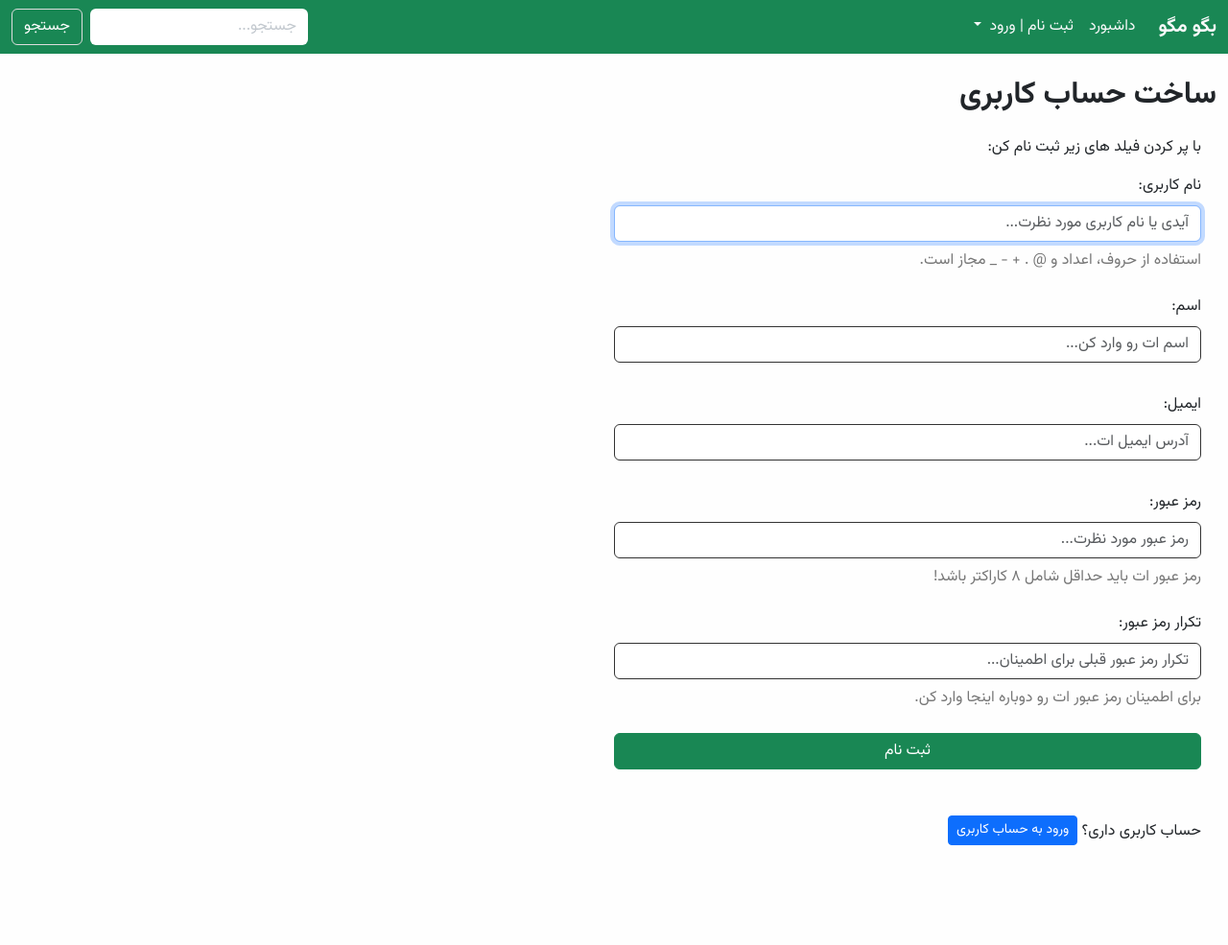
After one commit to dori-dev/social-network, a Django app: page /account/register/ in a window 1280 px wide. The commit adds this page. Shown: the whole page at 96% size. Run offline with Django 4.2, Linux system fonts and the light colour scheme.

Commit message:
add register page

```diff
--- a/src/account/forms.py
+++ b/src/account/forms.py
@@ -1,33 +1,32 @@
 from django import forms
 from django.contrib.auth import forms as auth_forms
-from django.core.mail import EmailMultiAlternatives
-from django.template import loader
+from django.contrib.auth.models import User
 
 
 class LoginForm(auth_forms.AuthenticationForm):
     error_messages = {
-        "invalid_login": "لطفا نام کاربری یا رمز عبور صحیح را وارد کن!",
-        "inactive": "این حساب کاربری غیر فعال شده.",
+        'invalid_login': 'لطفا نام کاربری یا رمز عبور صحیح را وارد کن!',
+        'inactive': 'این حساب کاربری غیر فعال شده.',
     }
 
     username = auth_forms.UsernameField(
-        label="نام کاربری",
+        label='نام کاربری',
         widget=forms.TextInput(
             attrs={
-                "autofocus": True,
-                "class": "form-control mt-2 direction-change",
-                "placeholder": "نام کاربری ات رو وارد کن...",
+                'autofocus': True,
+                'class': 'form-control mt-2 direction-change',
+                'placeholder': 'نام کاربری ات رو وارد کن...',
             }
         )
     )
     password = forms.CharField(
-        label="رمز عبور",
+        label='رمز عبور',
         strip=False,
         widget=forms.PasswordInput(
             attrs={
-                "autocomplete": "current-password",
-                "class": "form-control mt-2 mb-2 direction-change",
-                "placeholder": "رمز عبور ات رو وارد کن...",
+                'autocomplete': 'current-password',
+                'class': 'form-control mt-2 mb-2 direction-change',
+                'placeholder': 'رمز عبور ات رو وارد کن...',
             }
         ),
     )
@@ -35,58 +34,58 @@ class LoginForm(auth_forms.AuthenticationForm):
 
 class ChangePasswordForm(auth_forms.PasswordChangeForm):
     error_messages = {
-        "password_incorrect": "رمز عبور قدیمی ات رو اشتباه وارد کردی!",
-        "password_mismatch":  "دو رمز عبور جدید رو مثل هم وارد نکردی.",
+        'password_incorrect': 'رمز عبور قدیمی ات رو اشتباه وارد کردی!',
+        'password_mismatch':  'دو رمز عبور جدید رو مثل هم وارد نکردی.',
     }
 
     old_password = forms.CharField(
-        label="رمز عبور قدیمی",
+        label='رمز عبور قدیمی',
         strip=False,
         widget=forms.PasswordInput(
             attrs={
-                "autocomplete": "current-password",
-                "autofocus": True,
-                "class": "form-control mt-2 direction-change",
-                "placeholder": "رمز عبور قدیمی ات رو وارد کن...",
+                'autocomplete': 'current-password',
+                'autofocus': True,
+                'class': 'form-control mt-2 direction-change',
+                'placeholder': 'رمز عبور قدیمی ات رو وارد کن...',
             }
         ),
     )
     new_password1 = forms.CharField(
-        label="رمز عبور جدید",
+        label='رمز عبور جدید',
         widget=forms.PasswordInput(
             attrs={
-                "autocomplete": "new-password",
-                "class": "form-control mt-2 mb-2 direction-change",
-                "placeholder": "رمز عبور جدید ات رو وارد کن...",
+                'autocomplete': 'new-password',
+                'class': 'form-control mt-2 mb-2 direction-change',
+                'placeholder': 'رمز عبور جدید ات رو وارد کن...',
             }
         ),
         strip=False,
-        help_text="رمز عبور ات باید حداقل شامل ۸ کاراکتر باشد!",
+        help_text='رمز عبور ات باید حداقل شامل ۸ کاراکتر باشد!',
     )
     new_password2 = forms.CharField(
-        label="تکرار رمز عبور جدید",
+        label='تکرار رمز عبور جدید',
         strip=False,
         widget=forms.PasswordInput(
             attrs={
-                "autocomplete": "new-password",
-                "class": "form-control mt-2 mb-2 direction-change",
-                "placeholder": "رمز عبور جدید ات رو دوباره وارد کن...",
+                'autocomplete': 'new-password',
+                'class': 'form-control mt-2 mb-2 direction-change',
+                'placeholder': 'رمز عبور جدید ات رو دوباره وارد کن...',
             }
         ),
     )
 
-    field_order = ["old_password", "new_password1", "new_password2"]
+    field_order = ['old_password', 'new_password1', 'new_password2']
 
 
 class ResetPasswordForm(auth_forms.PasswordResetForm):
     email = forms.EmailField(
-        label="ایمیل",
+        label='ایمیل',
         max_length=254,
         widget=forms.EmailInput(
             attrs={
-                "autocomplete": "email",
-                "class": "form-control mt-2 mb-2 rtl direction-change",
-                "placeholder": "آدرس ایمیل حساب کاربری ات رو وارد کن...",
+                'autocomplete': 'email',
+                'class': 'form-control mt-2 mb-2 rtl direction-change',
+                'placeholder': 'آدرس ایمیل حساب کاربری ات رو وارد کن...',
             }
         ),
     )
@@ -94,29 +93,117 @@ class ResetPasswordForm(auth_forms.PasswordResetForm):
 
 class SetPasswordForm(auth_forms.SetPasswordForm):
     error_messages = {
-        "password_mismatch": "دو رمز عبور جدید رو مثل هم وارد نکردی.",
+        'password_mismatch': 'دو رمز عبور جدید رو مثل هم وارد نکردی.',
     }
 
     new_password1 = forms.CharField(
-        label="رمز عبور جدید",
+        label='رمز عبور جدید',
         widget=forms.PasswordInput(
             attrs={
-                "autocomplete": "new-password",
-                "class": "form-control mt-2 mb-2 direction-change",
-                "placeholder": "رمز عبور جدید ات رو وارد کن...",
+                'autocomplete': 'new-password',
+                'class': 'form-control mt-2 mb-2 direction-change',
+                'placeholder': 'رمز عبور جدید ات رو وارد کن...',
             }
         ),
         strip=False,
-        help_text="رمز عبور ات باید حداقل شامل ۸ کاراکتر باشد!",
+        help_text='رمز عبور ات باید حداقل شامل ۸ کاراکتر باشد!',
     )
     new_password2 = forms.CharField(
-        label="تکرار رمز عبور جدید",
+        label='تکرار رمز عبور جدید',
         strip=False,
         widget=forms.PasswordInput(
             attrs={
-                "autocomplete": "new-password",
-                "class": "form-control mt-2 mb-2 direction-change",
-                "placeholder": "رمز عبور جدید ات رو دوباره وارد کن...",
+                'autocomplete': 'new-password',
+                'class': 'form-control mt-2 mb-2 direction-change',
+                'placeholder': 'رمز عبور جدید ات رو دوباره وارد کن...',
             }
         ),
     )
+
+
+class RegisterForm(auth_forms.UserCreationForm):
+    error_messages = {
+        'password_mismatch': 'دو رمز عبور رو مثل هم وارد نکردی.',
+    }
+
+    password1 = forms.CharField(
+        label='رمز عبور',
+        strip=False,
+        widget=forms.PasswordInput(
+            attrs={
+                'autocomplete': 'new-password',
+                'class': 'form-control mt-2 mb-2 direction-change',
+                'placeholder': 'رمز عبور مورد نظرت...',
+            }
+        ),
+        help_text='رمز عبور ات باید حداقل شامل ۸ کاراکتر باشد!',
+    )
+    password2 = forms.CharField(
+        label='تکرار رمز عبور',
+        widget=forms.PasswordInput(
+            attrs={
+                'autocomplete': 'new-password',
+                'class': 'form-control mt-2 mb-2 direction-change',
+                'placeholder': 'تکرار رمز عبور قبلی برای اطمینان...',
+            }),
+        strip=False,
+        help_text='برای اطمینان رمز عبور ات رو دوباره اینجا وارد کن.',
+    )
+
+    class Meta:
+        model = User
+        fields = (
+            'username',
+            'first_name',
+            'email',
+        )
+        field_classes = {
+            'username': auth_forms.UsernameField
+        }
+        labels = {
+            'username': 'نام کاربری',
+            'first_name': 'اسم',
+            'email': 'ایمیل',
+        }
+
+    def __init__(self, *args, **kwargs):
+        super().__init__(*args, **kwargs)
+        for field in self.fields:
+            self.fields[field].error_messages = {
+                'required': 'پر کردن این فیلد ضروری است!',
+                'invalid': 'این فیلد رو به درستی وارد کن!',
+            }
+        # username
+        help_text = "استفاده از حروف، اعداد و @ . + - _ مجاز است."
+        username = self.fields['username']
+        username.help_text = help_text
+        username.widget.attrs[
+            'class'
+        ] = 'form-control mt-2 mb-2 direction-change'
+        username.widget.attrs[
+            'placeholder'
+        ] = 'آیدی یا نام کاربری مورد نظرت...'
+        username.error_messages = {
+            'required': 'تعیین نام کاربری ضروری است!',
+            'invalid': 'یک نام کاربری صحیح وارد کن.',
+            'unique': 'هم اکنون کاربری با این آیدی وجود دارد.',
+        }
+        # first name
+        first_name = self.fields['first_name']
+        first_name.required = True
+        first_name.widget.attrs['class'] = 'form-control mt-2 mb-2'
+        first_name.widget.attrs['placeholder'] = 'اسم ات رو وارد کن...'
+        first_name.error_messages = {
+            'required': 'اسمتو بهم بگو تا بدونم چی صدات کنم!',
+        }
+        # email
+        email = self.fields['email']
+        email.required = True
+        email.widget.attrs[
+            'class'
+        ] = 'form-control rtl mt-2 mb-2 direction-change'
+        email.widget.attrs['placeholder'] = 'آدرس ایمیل ات...'
+        email.error_messages = {
+            'required': 'پر کردن فیلد ایمیل ضروری است!',
+            'invalid': 'یک ایمیل صحیح وارد کن.',
+        }
--- a/src/account/templates/account/login.html
+++ b/src/account/templates/account/login.html
@@ -33,4 +33,5 @@
       </a>
     </p>
   </div>
+  <div class="py-5"></div>
 {% endblock %}
--- /dev/null
+++ b/src/account/templates/account/register.html
@@ -0,0 +1,30 @@
+{% extends "base.html" %}
+
+{% block title %}ساخت اکانت{% endblock %}
+
+{% block content %}
+  <h2 class="mt-4 bold-font">ساخت حساب کاربری</h2>
+  <div class="form mx-md-3">
+    {% if form.errors %}
+      <p class="mt-4"></p>
+    {% else %}
+      <p class="mt-4">با پر کردن فیلد های زیر ثبت نام کن:</p>
+    {% endif %}
+    <form action="{% url 'account:register' %}" method="post">
+      <div class="d-grid gap-2 col-md-6">
+        {{ form.as_p }}
+      </div>
+      {% csrf_token %}
+      <div class="d-grid gap-2 col-md-6 mt-2">
+        <input class="btn btn-success" type="submit" value="ثبت نام">
+      </div>
+    </form>
+    <p class="mt-5 mb-2">
+      حساب کاربری داری؟
+      <a href="" class="btn btn-primary btn-sm">
+        ورود به حساب کاربری
+      </a>
+    </p>
+  </div>
+  <div class="py-5"></div>
+{% endblock %}
--- a/src/account/templates/base.html
+++ b/src/account/templates/base.html
@@ -60,7 +60,7 @@
                   </li>
                 {% else %}
                   <li>
-                    <a class="dropdown-item text-light" href="#">
+                    <a class="dropdown-item text-light" href="{% url 'account:register' %}">
                       ثبت نام
                     </a>
                   </li>
--- a/src/account/urls.py
+++ b/src/account/urls.py
@@ -7,6 +7,7 @@ urlpatterns = [
     path('', views.Dashboard.as_view(), name='dashboard'),
     path('login/', views.UserLogin.as_view(), name='login'),
     path('logout/', views.UserLogout.as_view(), name='logout'),
+    path('register/', views.Register.as_view(), name='register'),
     # Change password
     path(
         'change-password/',
--- a/src/account/views.py
+++ b/src/account/views.py
@@ -1,8 +1,10 @@
+from django.shortcuts import redirect
 from django.views import generic
 from django.contrib.auth import views as auth_views
+from django.contrib.auth import login
 from django.contrib.auth.mixins import LoginRequiredMixin
 from django.contrib import messages
-from django.urls import reverse
+from django.urls import reverse, reverse_lazy
 from . import forms
 
 
@@ -15,9 +17,53 @@ class UserLogin(auth_views.LoginView):
     template_name = 'account/login.html'
     redirect_authenticated_user = True
 
+    def get_success_url(self) -> str:
+        messages.add_message(
+            self.request,
+            messages.SUCCESS,
+            "با موفقیت وارد حساب ات شدی!",
+        )
+        return super().get_success_url()
+
 
 class UserLogout(auth_views.LogoutView):
     template_name = 'account/logged_out.html'
+
+
+class Register(generic.FormView):
+    form_class = forms.RegisterForm
+    success_url = reverse_lazy('account:dashboard')
+    template_name = 'account/register.html'
+
+    def get(self, request, *args, **kwargs):
+        context = self.get_context_data(**kwargs)
+        context['form'] = forms.RegisterForm()
+        return self.render_to_response(context)
+
+    def post(self, request, *args, **kwargs):
+        form: forms.RegisterForm = forms.RegisterForm(request.POST)
+        if form.is_valid():
+            return self.form_valid(form, **kwargs)
+        else:
+            return self.form_invalid(form, **kwargs)
+
+    def form_valid(self, form: forms.RegisterForm, **kwargs):
+        user = form.save()
+        login(
+            self.request,
+            user,
+        )
+        messages.add_message(
+            self.request,
+            messages.SUCCESS,
+            "به سایت <strong>بگو مگو</strong> خوش اومدی :)",
+        )
+        return redirect(self.success_url)
+
+    def form_invalid(self, form, **kwargs):
+        context = self.get_context_data(**kwargs)
+        context['form'] = form
+        return self.render_to_response(context)
 
 
 class ChangePassword(LoginRequiredMixin, auth_views.PasswordChangeView):
```
